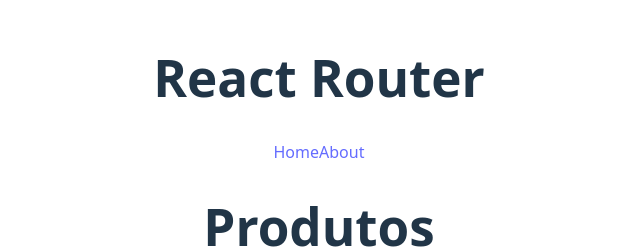
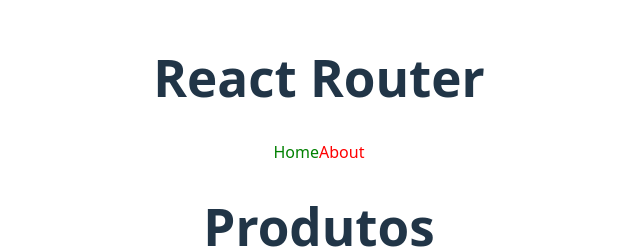
Before and after one commit to theselegadev/react-js, a React (Vite) app in the folder 8_REACT_ROUTER/: page / in a window 1280 px wide. Shown: the part 204-453 px from the top of the page, without its empty margins (321-961 px from the left). Built offline with nearby package versions, Linux system fonts and the light colour scheme; data requests are answered from the project's data file.

Commit message:
link ativo

```diff
--- /dev/null
+++ b/8_REACT_ROUTER/src/components/Navbar.css
@@ -0,0 +1,6 @@
+.ativo{
+    color: green;
+}
+.desativo{
+    color: red;
+}
--- a/8_REACT_ROUTER/src/components/Navbar.jsx
+++ b/8_REACT_ROUTER/src/components/Navbar.jsx
@@ -1,10 +1,13 @@
-import { Link } from "react-router-dom"
+import { Link, NavLink } from "react-router-dom"
+import "./Navbar.css"
 
 const Navbar = () => {
   return (
     <nav>
-        <Link to="/">Home</Link>
-        <Link to="/about">About</Link>
+        {/* <Link to="/">Home</Link>
+        <Link to="/about">About</Link> */}
+        <NavLink to="/" className={({isActive})=>(isActive ? "ativo" : "desativo")}>Home</NavLink>
+        <NavLink to="/about" className={({isActive})=>(isActive ? "ativo" : "desativo")}>About</NavLink>
     </nav>
   )
 }
```
